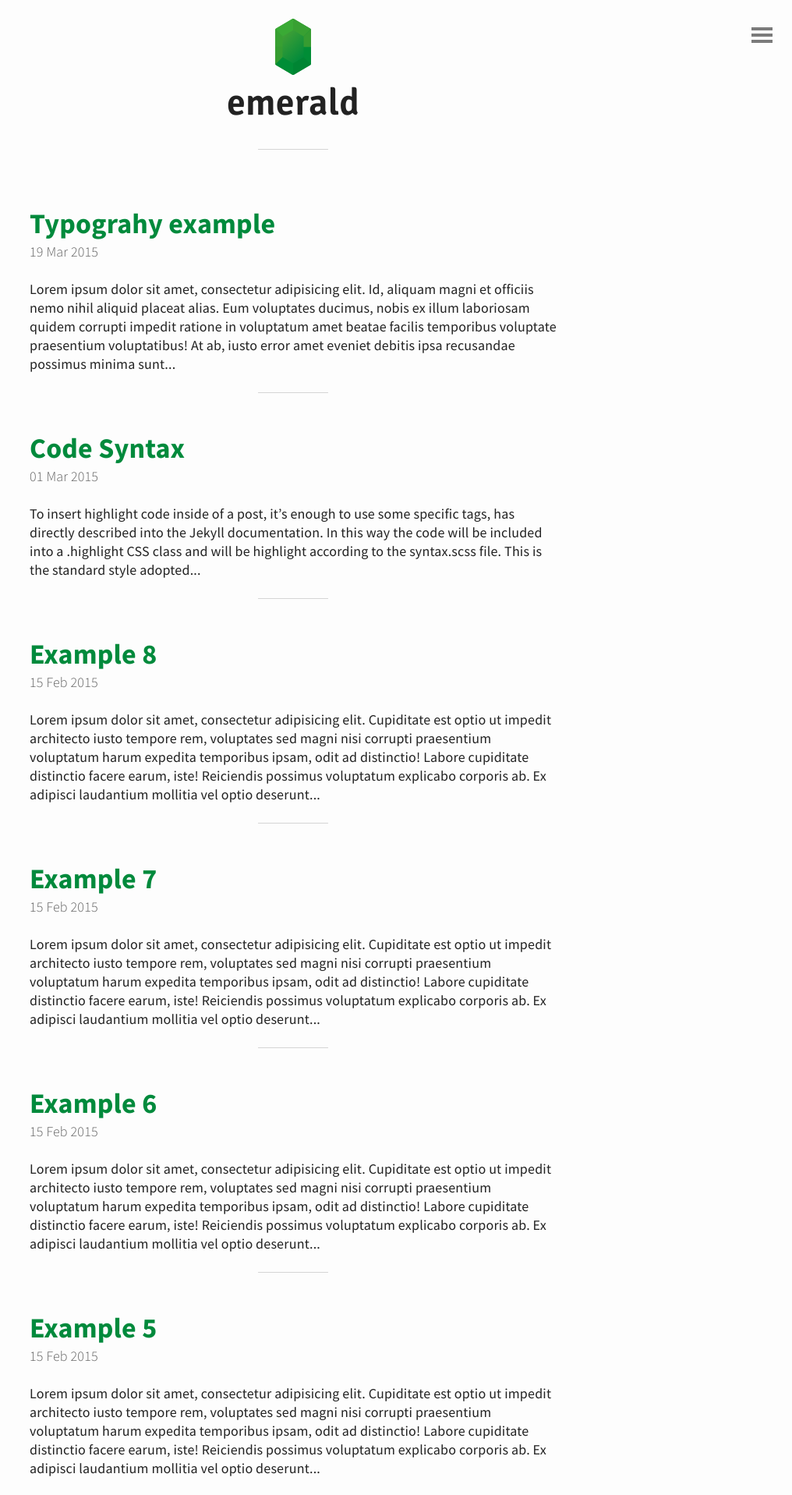
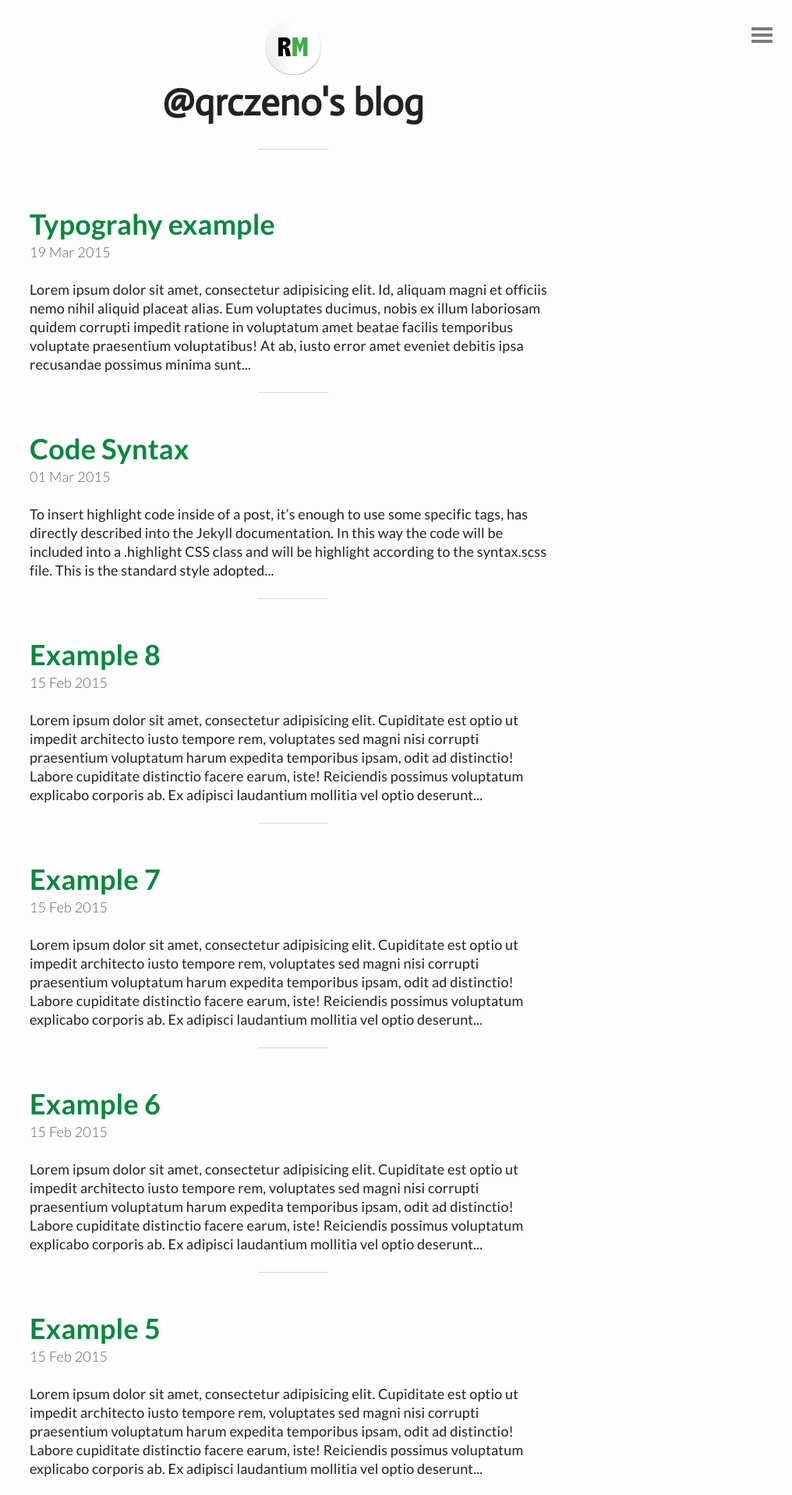
Before and after one commit to RadekMolenda/RadekMolenda.github.io, a Jekyll site: the page built from index.html, in a window 1280 px wide. Shown: the top 1917 px of the page at 78% size, without its empty margins (264-1280 px from the left). Built offline with Jekyll 4.4.1, drawn with Linux system fonts in a browser that asks for light colours; Markdown is read by kramdown in place of the engine named in the settings; the list of posts is cut into pages by our own code; some of the changed text lies outside the part shown.

Commit message:
Better styling
Add initials and stuff

```diff
--- a/_config.yml
+++ b/_config.yml
@@ -14,7 +14,7 @@ rdiscount:
 source: .
 destination: ./_site
 permalink: /:year/:month/:day/:title.html
-paginate: 8
+paginate: 16
 paginate_path: /page:num/
 
 defaults:
--- a/_includes/head.html
+++ b/_includes/head.html
@@ -6,9 +6,10 @@
 
 	<title>{%if page.title %}{{ page.title }}{% else %}{{ site.title }}{% endif %}</title>
 
+        <link rel="shortcut icon" href="{{ "img/favicon.ico" | prepend: site.baseurl }}">
 	<!-- CSS & fonts -->
 	<link rel="stylesheet" href="{{ "css/main.css" | prepend: site.baseurl }}">
-	<link href='http://fonts.googleapis.com/css?family=Source+Sans+Pro:300,400,700,900,400italic%7CSignika:700,300,400,600' rel='stylesheet' type='text/css'>
+	<link href='http://fonts.googleapis.com/css?family=Lato:300,400,700,900,400italic%7CActor:700,300,400,600' rel='stylesheet' type='text/css'>
 
 	<!-- RSS -->
 	<link href="/atom.xml" type="application/atom+xml" rel="alternate" title="ATOM Feed" />
--- a/_includes/header.html
+++ b/_includes/header.html
@@ -1,6 +1,6 @@
 <header id="header">
 	<a href="{{ site.baseurl }}">
-		<img src="{{ "img/emerald.svg" | prepend: site.baseurl }}" alt="Emerald Logo">
-	  <h1>emerald</h1>
+		<img src="{{ "img/initials.png" | prepend: site.baseurl }}" alt="Radek Molenda (@qrczeno)">
+	  <h1>@qrczeno's blog</h1>
 	</a>
 </header>
--- a/_sass/layout.scss
+++ b/_sass/layout.scss
@@ -131,7 +131,7 @@
   	display: block;
   }
   h1 {
-  	font-family: 'Signika', sans-serif; //Emerald logo font
+      font-family: 'Actor', sans-serif; //Emerald logo font
     font-weight: 600;
   }
   &:after {
--- a/_sass/typography.scss
+++ b/_sass/typography.scss
@@ -4,7 +4,7 @@
 //
 
 body {
-	font-family: 'Source Sans Pro', sans-serif;
+	font-family: 'Lato', sans-serif;
 	letter-spacing: 0.01em;
 }
 
```
Also changed, not shown: img/favicon.ico (added), img/favicon.png, img/initials.png (added), img/photo.png (added).
